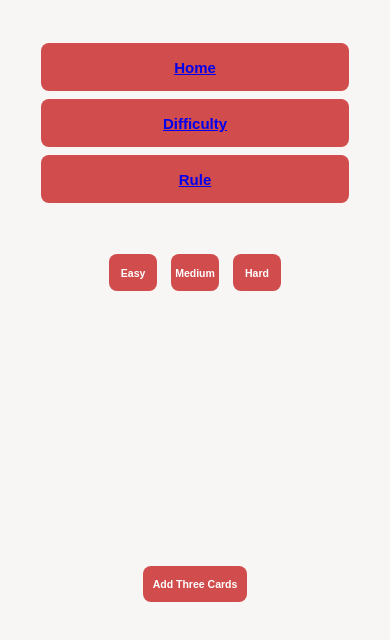
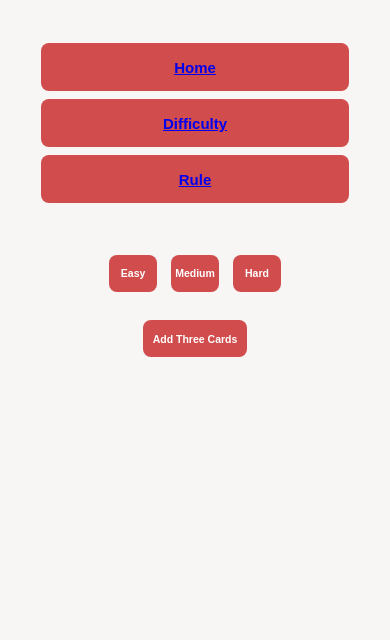
Before and after one commit to xiangyi0818/webdev-project2, a React (Create React App) app in the folder project2/: page /home in a window 390 px wide. Shown: the top 640 px of the page. Built offline with nearby package versions, Linux system fonts and the light colour scheme; what react-alert-template-basic would draw is missing.

Commit message:
fix grid bug

```diff
--- a/project2/src/App.css
+++ b/project2/src/App.css
@@ -124,7 +124,7 @@
 .container {
   display: grid;
   grid-template-columns: 1fr 4fr 1fr;
-  grid-template-rows: 1fr 4fr 1fr;
+  grid-template-rows: minmax(min-content,100px) 4fr minmax(min-content,100px);
   grid-template-areas:
     "header header header"
     "leftsidebar maincontent rightsidebar"
@@ -136,7 +136,7 @@
 
 .main-header {
   grid-area: header;
-  display: flex;
+  display:flex;
   justify-content: center;
   align-items: center;
 
@@ -176,7 +176,7 @@
   .container {
     display: grid;
     grid-template-columns: 1fr;
-    grid-template-rows: 0.5fr 0.2fr 1fr 0.2fr;
+    grid-template-rows: minmax(min-content,100px) minmax(min-content,50px) 1fr minmax(min-content,50px);
     grid-template-areas:
       "leftsidebar"
       "header"
```
